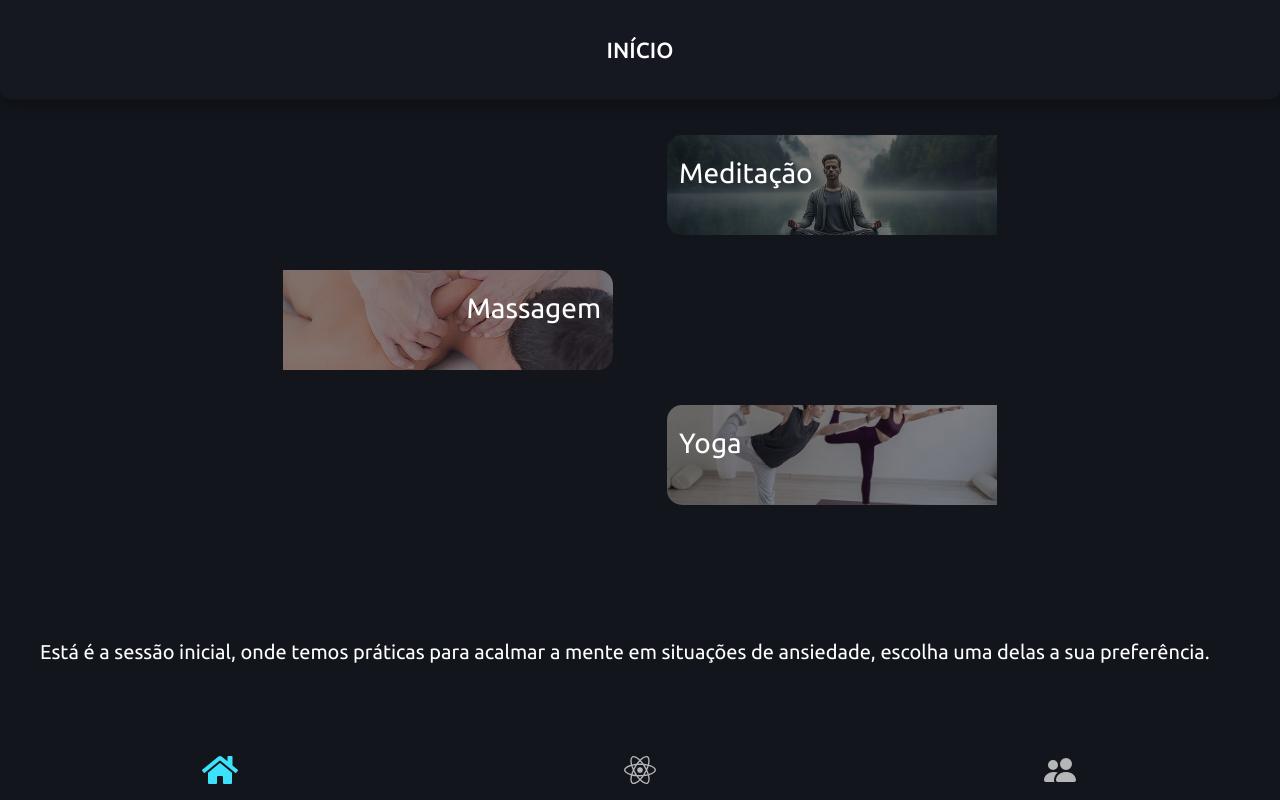
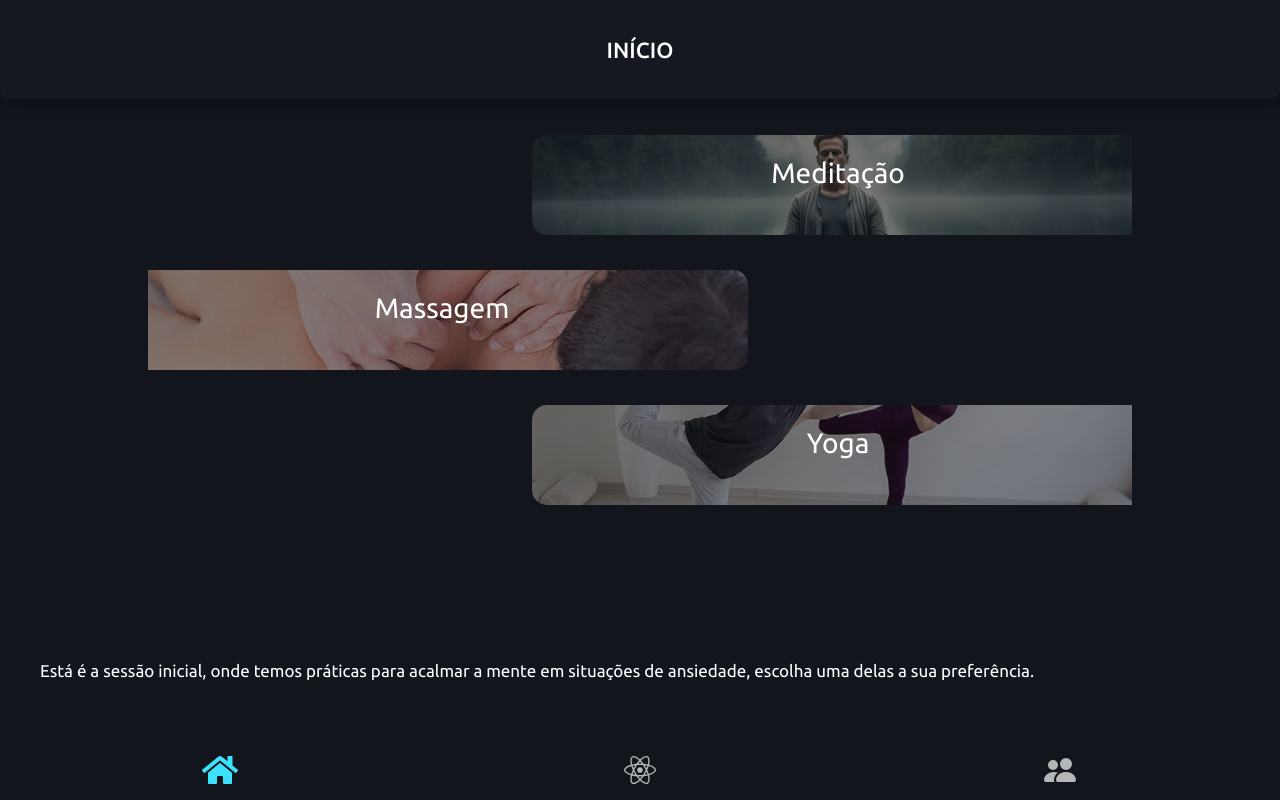
Before and after one commit to Ianvi1/BipCardio, a React (Vite) app: page /home in a window 1280 px wide. Built offline with nearby package versions, Linux system fonts and the light colour scheme.

Commit message:
responsividade definida

```diff
--- a/src/Components/home.css
+++ b/src/Components/home.css
@@ -122,4 +122,46 @@
   bottom: 10%;
   font-size: 15px;
 }
+
  }
+
+
+ @media screen and (min-width: 600px) {
+
+  .textHome {
+    position: absolute;
+    bottom: 15%;
+    font-size: 17px;
+  }
+
+  .Card1, .Card2, .Card3 {
+
+    min-width: 600px;
+    height: 100px;
+
+  }
+
+  .Card1h2, .Card2h2, .Card3h2 {
+
+    text-align: center;
+
+  }
+
+}
+
+@media screen and (min-width: 425px) {
+
+  .textHome {
+    position: absolute;
+    bottom: 15%;
+    font-size: 17px;
+  }
+
+  .Card1, .Card2, .Card3 {
+
+    width: 440px;
+    height: 100px;
+
+  }
+
+}
```
